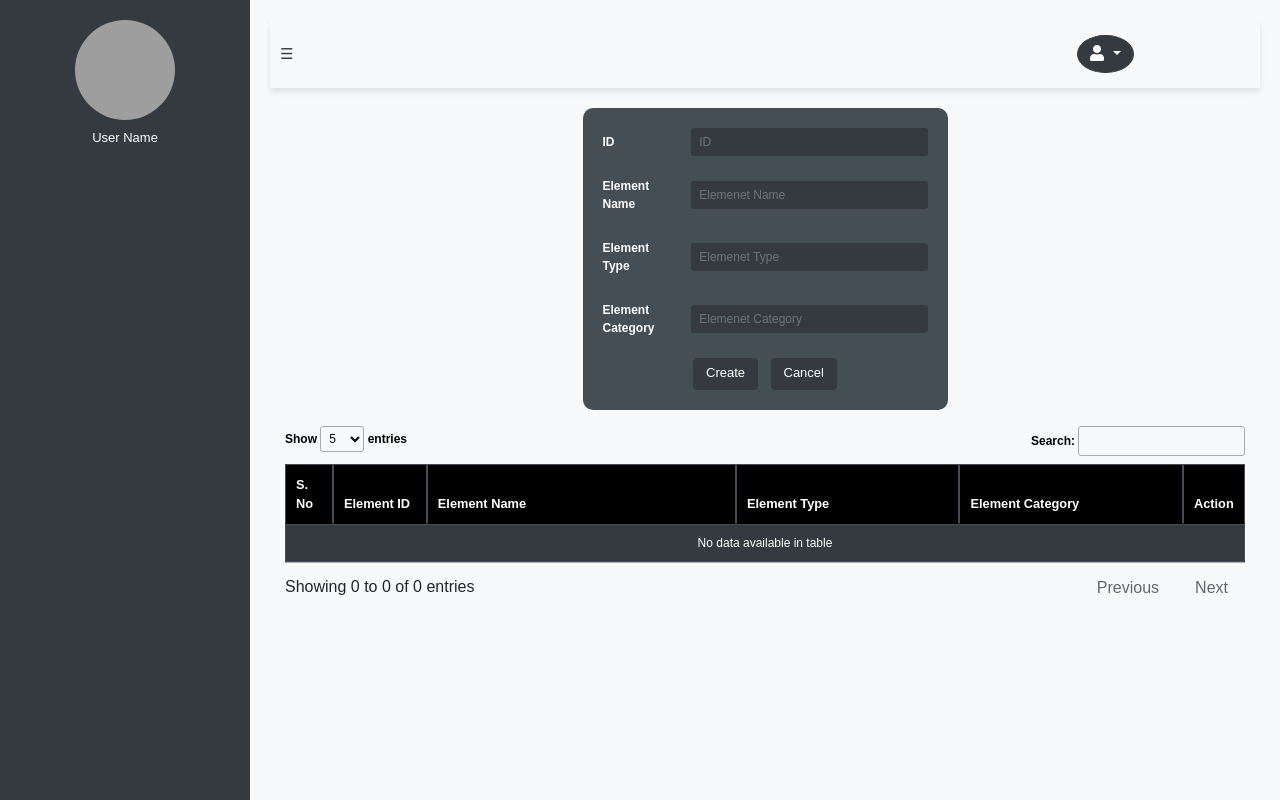
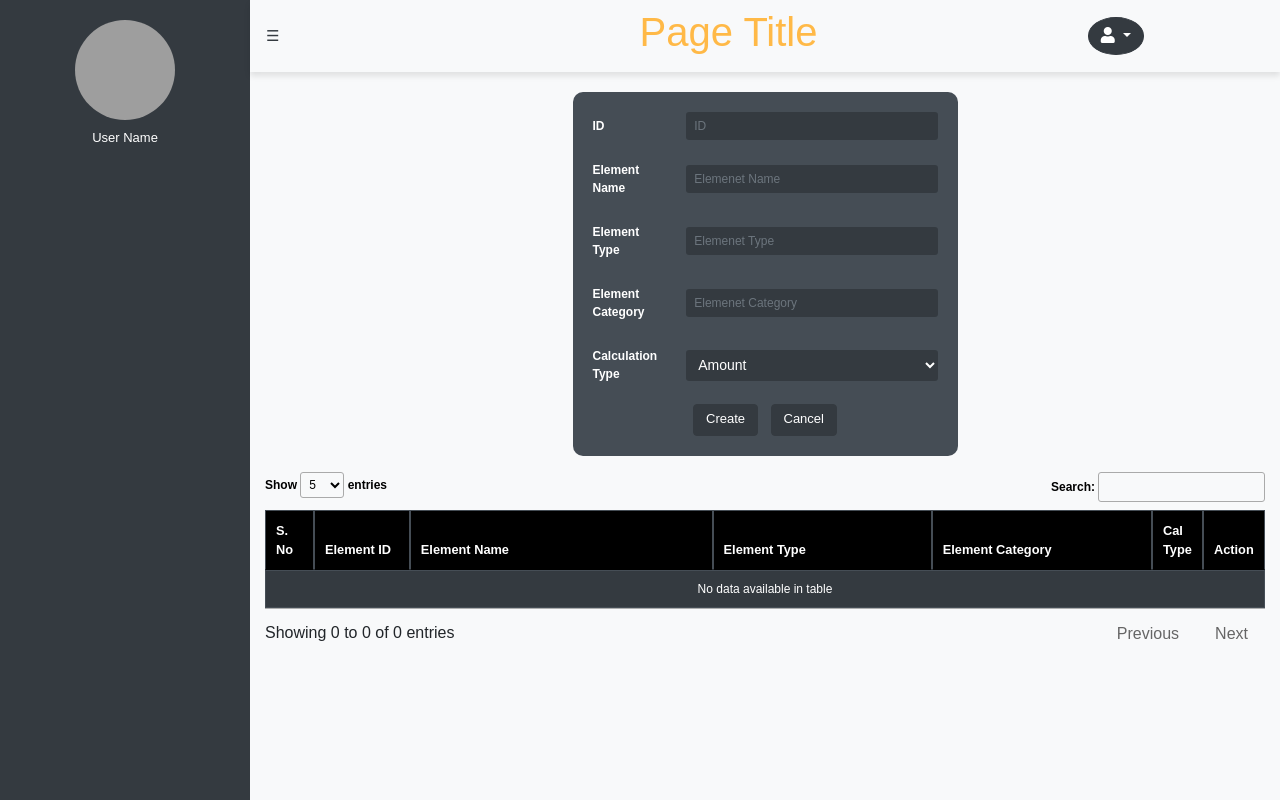
Before and after one commit to sheheryar72/HRMS_Django, a Django app: page /payroll_element/ in a window 1280 px wide. Run offline with Django 5.2, Linux system fonts and the light colour scheme; data that the repository does not hold is empty; some libraries are stand-ins or nearby versions; grey boxes are pictures that could not be loaded.

Commit message:
first commirt

```diff
--- a/HRMS/dashboard/static/css/dashboard.css
+++ b/HRMS/dashboard/static/css/dashboard.css
@@ -68,14 +68,15 @@
 
         #content {
             width: 100%;
-            padding: 20px;
+            /* padding-left: 20px; */
+            /* padding-right: 20px; */
             min-height: 100vh;
             transition: all 0.3s;
         }
 
         .navbar {
-            padding: 15px 10px;
-            background: #343a40;
+            /* padding: 15px 10px; */
+            /* background: #141414 !important; */
             box-shadow: 0 4px 6px rgba(0, 0, 0, 0.1);
         }
 
--- a/HRMS/dashboard/templates/dashboard.html
+++ b/HRMS/dashboard/templates/dashboard.html
@@ -4,7 +4,7 @@
 <head>
     <meta charset="UTF-8">
     <meta name="viewport" content="width=device-width, initial-scale=1.0">
-    <title>Beautiful Bootstrap Sidebar</title>
+    <!-- <title>Beautiful Bootstrap Sidebar</title> -->
     <title>{% block title %}Your Title{% endblock %}</title>
 
     <!-- Bootstrap CSS -->
@@ -42,9 +42,10 @@
             <nav class="navbar navbar-expand-lg navbar-light bg-light">
                 <span class="menu-icon" id="sidebarCollapse">&#9776;</span>
 
-                <!-- <div class=" text-center" id="formHeading">
-                    <h1>Sheheryar Izhar</h1>
-                </div> -->
+                <div class=" text-center" id="formHeading" style="color: rgb(255, 185, 71); width: 90%; line-height: 3.77rem; font-weight: 700 !important;">
+                    <h1> {% block pagetitle %} Page Title {% endblock %}</h1>
+                </div>
+
                 <div class="collapse navbar-collapse" id="navbarSupportedContent">
                 </div>
                 <div class="dropdown" id="profileDropdown" style="left: -12%;">
--- a/HRMS/monthly_all_ded/templates/monthly_all_ded.html
+++ b/HRMS/monthly_all_ded/templates/monthly_all_ded.html
@@ -1,5 +1,8 @@
 {% extends 'dashboard.html' %}
 {% load static %}
+
+{% block title %} Monthly Salary Update {% endblock %}
+{% block pagetitle %} Monthly Salary Update {% endblock %}
 
 {% block content %}
 
@@ -62,6 +65,7 @@
     opacity: 1;
   }
 </style>
+
 
 <div class="container">
   <div class="row justify-content-center">
--- a/HRMS/monthly_all_ded/views.py
+++ b/HRMS/monthly_all_ded/views.py
@@ -360,17 +360,16 @@ def Insert_from_excel(request):
         print('Exception:', e)  # Print the exception for debugging
         return Response({"error": str(e)}, status=status.HTTP_500_INTERNAL_SERVER_ERROR)
 
-
-
 @api_view(['GET'])
 def export_template(request, ID):
     try:
         assigned_depts = HR_W_All_Ded_Department.objects.filter(W_All_Ded_Dept_ID=ID).values_list('Dept_ID')
-        assigned_elements = HR_W_All_Ded_Department.objects.filter(W_All_Ded_Dept_ID=ID).prefetch_related("W_All_Ded_Element_ID").values("W_All_Ded_Element_ID__Element_ID", "W_All_Ded_Element_ID__Element_Name").order_by('W_All_Ded_Element_ID__Element_ID')
+        assigned_elements = HR_W_All_Ded_Department.objects.filter(W_All_Ded_Dept_ID=ID).prefetch_related("W_All_Ded_Element_ID").values("W_All_Ded_Element_ID__Element_ID", "W_All_Ded_Element_ID__Element_Name").order_by('W_All_Ded_Element_ID__Element_ID').distinct()
 
         if assigned_depts is None:
             return Response({'error': 'No Data Found'}, status=404)
         data = {}
+        print('assigned_elements: ', assigned_elements)
         print('assigned_depts: ', assigned_depts)
         assigned_emps = HR_Employees.objects.filter(Joining_Dept_ID__in=assigned_depts).values("Emp_ID", "Emp_Name")
 
--- a/HRMS/payroll_element/models.py
+++ b/HRMS/payroll_element/models.py
@@ -6,6 +6,7 @@ class HR_Payroll_Elements(models.Model):
     Element_Name = models.CharField(max_length=50)
     Element_Type = models.CharField(max_length=50)
     Element_Category = models.CharField(max_length=50)
+    Cal_Type = models.CharField(max_length=20)
 
     class Meta:
         managed = False
--- a/HRMS/payroll_element/static/js/payrollelement.js
+++ b/HRMS/payroll_element/static/js/payrollelement.js
@@ -32,10 +32,12 @@ function handleTableRowClick() {
     const Element_Name = rowData[2];
     const Element_Type = rowData[3];
     const Element_Categpry = rowData[4];
+    const Cal_Type = rowData[5];
     $('#Element_ID').val(Element_ID);
     $('#Element_Name').val(Element_Name);
     $('#Element_Type').val(Element_Type);
     $('#Element_Category').val(Element_Categpry);
+    $('#Cal_Type').val(Cal_Type);
     document.getElementById("updateFormData").classList.remove("d-none");
     document.getElementById("insertFormData").classList.add("d-none");
 }
@@ -62,6 +64,7 @@ function handleCancelClick() {
     document.getElementById("Element_Name").value = '';
     document.getElementById("Element_Type").value = '';
     document.getElementById("Element_Category").value = '';
+    document.getElementById("Cal_Type").selectedIndex = 0;
     document.getElementById("updateFormData").classList.add("d-none");
     document.getElementById("insertFormData").classList.remove("d-none");
 }
@@ -165,7 +168,7 @@ function fillTableGrid() {
 
         for (var i = 0; i < data.length; i++) {
             var actionButton = createActionButton();
-            var row = [counter, data[i].Element_ID, data[i].Element_Name, data[i].Element_Type, data[i].Element_Category, actionButton.outerHTML];
+            var row = [counter, data[i].Element_ID, data[i].Element_Name, data[i].Element_Type, data[i].Element_Category, data[i].Cal_Type, actionButton.outerHTML];
             table.row.add(row).draw(false);
             counter++;
         }
@@ -215,12 +218,14 @@ function handleInsertClick(){
     const Element_Name = document.getElementById("Element_Name").value;
     const Element_Type = document.getElementById("Element_Type").value;
     const Element_Category = document.getElementById("Element_Category").value;
+    const Cal_Type = document.getElementById("Cal_Type").value;
 
     const formData = {
         Element_ID: Element_ID,
         Element_Name: Element_Name,
         Element_Type: Element_Type,
-        Element_Category: Element_Category
+        Element_Category: Element_Category,
+        Cal_Type: Cal_Type
     }
     createPayrollElement(formData);
 
@@ -231,12 +236,14 @@ function handleUpdateClick(){
     const Element_Name = document.getElementById("Element_Name").value;
     const Element_Type = document.getElementById("Element_Type").value;
     const Element_Category = document.getElementById("Element_Category").value;
+    const Cal_Type = document.getElementById("Cal_Type").value;
 
     const formData = {
         Element_ID: Element_ID,
         Element_Name: Element_Name,
         Element_Type: Element_Type,
-        Element_Category: Element_Category
+        Element_Category: Element_Category,
+        Cal_Type: Cal_Type
     }
     updatePayrollElement(Element_ID, formData);
     fillTableGrid();
--- a/HRMS/payroll_element/templates/payrollelement.html
+++ b/HRMS/payroll_element/templates/payrollelement.html
@@ -47,6 +47,16 @@
                                 placeholder="Elemenet Category">
                         </div>
                     </div>
+                    <div class="form-group row align-items-center">
+                        <label for="name" class="col-sm-3 col-form-label col-form-label-sm">Calculation Type</label>
+                        <div class="col-sm-9">
+                            <select type="text" class="form-control form-control-sm" id="Cal_Type">
+                                <option value="AMOUNT">Amount</option>
+                                <option value="FUEL_CAL">Fuel Calculation</option>
+                                <option value="OT_CAL">Overtime Calculation</option>
+                            </select>
+                        </div>
+                    </div>
                     <div class="text-center">
                         <button type="button" id="insertFormData" class="btn btn-dark mr-2">Create</button>
                         <button type="button" id="updateFormData" class="btn btn-dark mr-2 d-none">Update</button>
@@ -69,6 +79,7 @@
                 <th style="width: 35%;">Element Name</th>
                 <th style="width: 25%;">Element Type</th>
                 <th style="width: 25%;">Element Category</th>
+                <th style="width: 20%;">Cal Type</th>
                 <th style="width: 7%;">Action</th>
             </tr>
         </thead>
--- a/HRMS/salary_update/templates/salaryupdate.html
+++ b/HRMS/salary_update/templates/salaryupdate.html
@@ -1,5 +1,9 @@
 {% extends 'dashboard.html' %}
 {% load static %}
+
+{% block title %} Salary Upadate {% endblock %}
+{% block pagetitle %} Salary Update {% endblock %}
+
 
 {% block content %}
 
```
Also changed, not shown: HRMS/employee/static/js/employee.js (+55 -6 lines).
